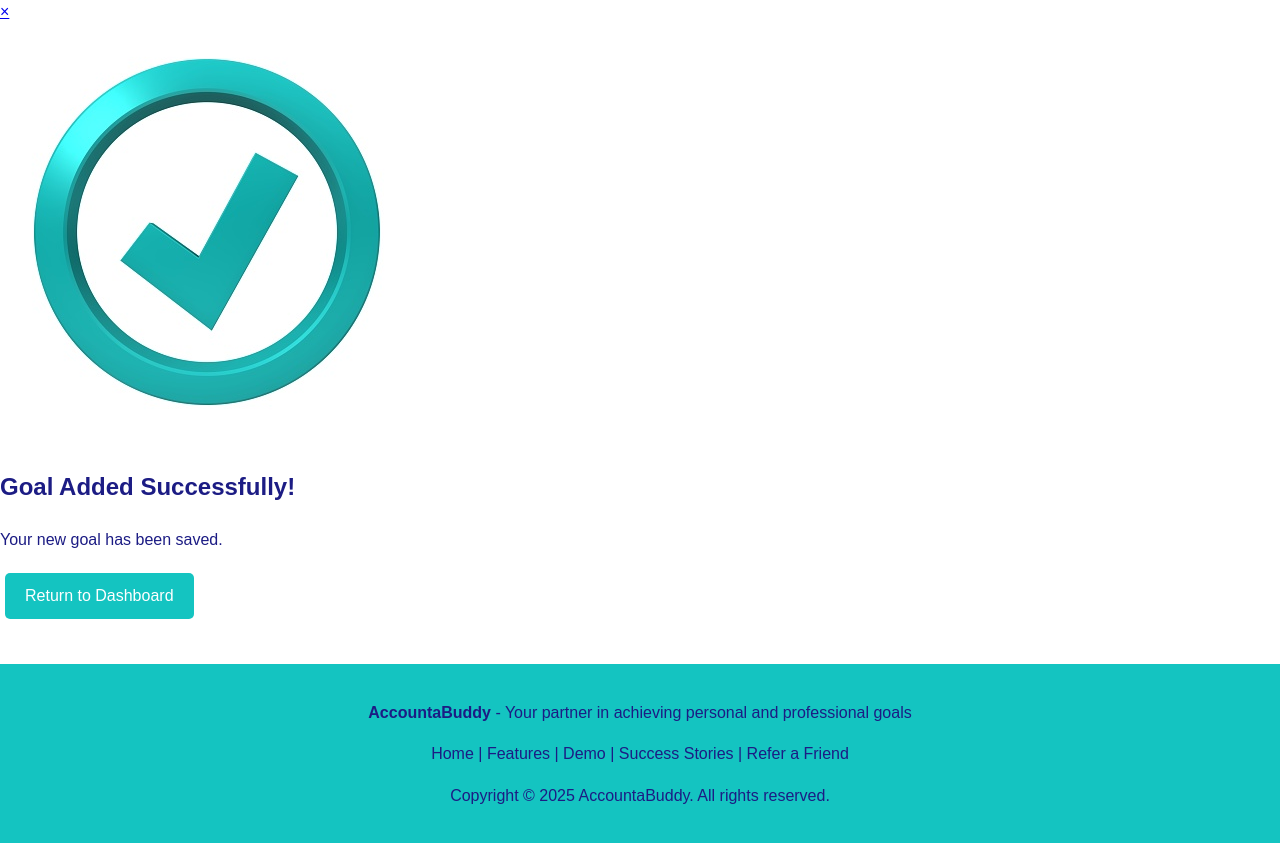
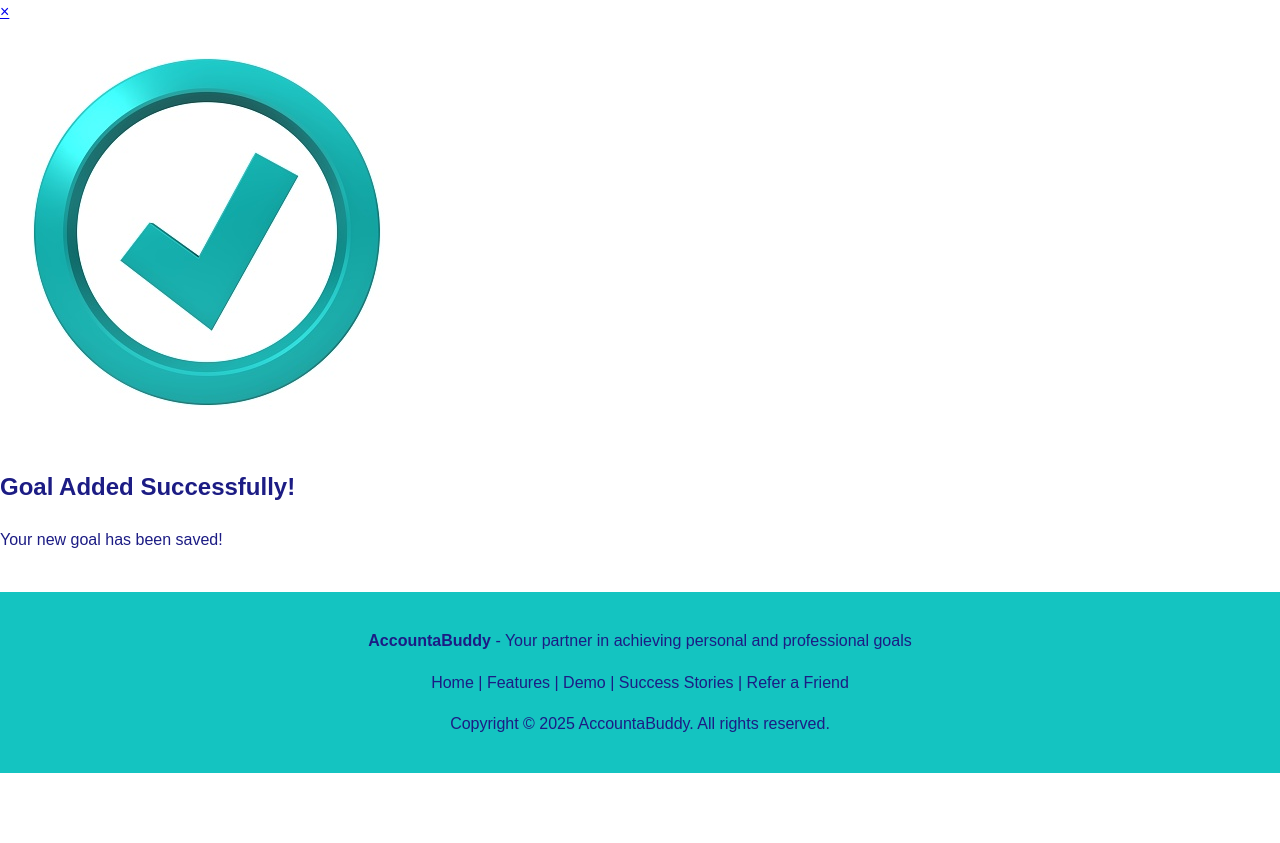
Before and after one commit to marlene-afk/Accountabuddy, a plain HTML site: page dashboard.html in a window 1280 px wide. Shown: the part 1259-2102 px from the top of the page. After the commit the page ends 2032 px from the top, so only its background shows below. Drawn offline with Linux system fonts and the light colour scheme.

```diff
--- a/dashboard.html
+++ b/dashboard.html
@@ -85,8 +85,7 @@
         <div class="confirmation-content">
             <img src="checkmark.jpg" alt="Success" class="checkmark">
             <h2>Goal Added Successfully!</h2>
-            <p>Your new goal has been saved.</p>
-            <a href="#top" class="btn">Return to Dashboard</a>
+            <p>Your new goal has been saved!</p>
         </div>
     </div>
 </div>
```
